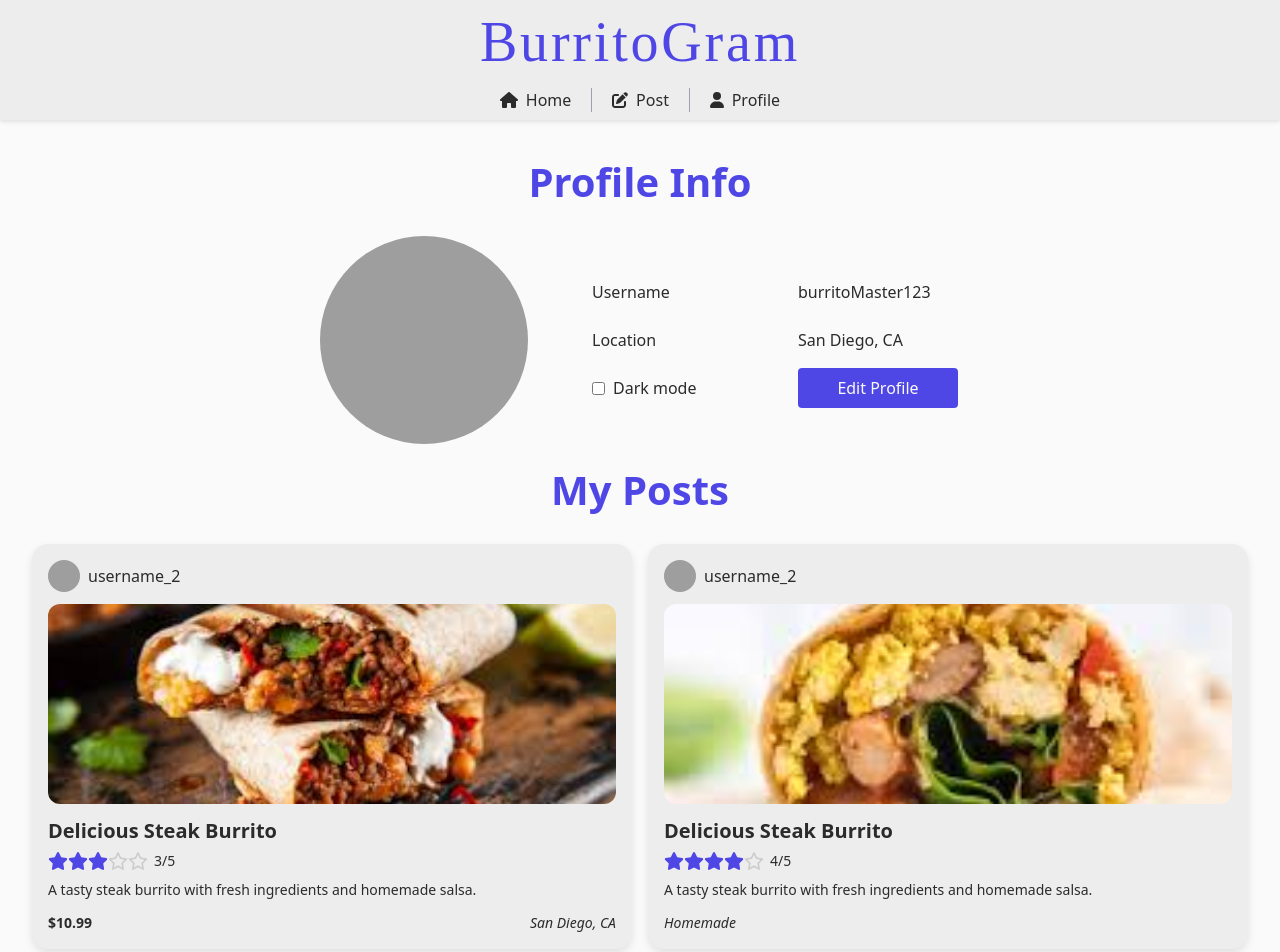
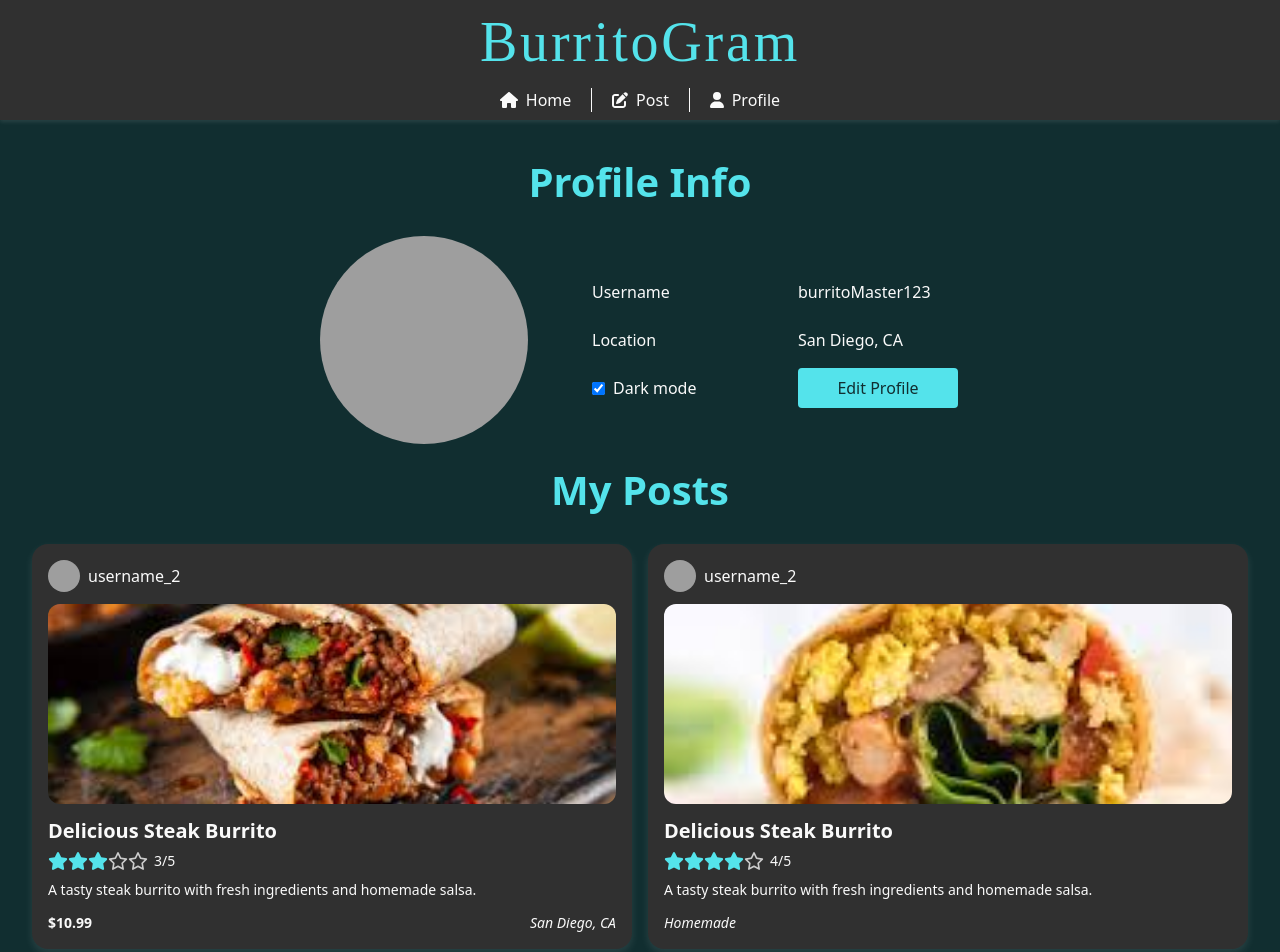
Before and after one commit to ARES-79/CSC437-DeploymentLab, a React (Vite) app in the folder packages/project-frontend/: page /profile in a window 1280 px wide. Shown: the top 952 px of the page. Built offline with nearby package versions, Linux system fonts and the light colour scheme; grey boxes are pictures that could not be loaded; a web font is replaced by a local one.

Commit message:
project- added line clamp and fixed strting of in darkmode bug

```diff
--- a/packages/project-frontend/src/App.jsx
+++ b/packages/project-frontend/src/App.jsx
@@ -1,5 +1,5 @@
 import React from 'react';
-import { useState } from 'react'
+import { useEffect, useState } from 'react'
 import './App.css'
 import Profile from './pages/Profile.jsx';
 import { usePostFetching } from "./utils/usePostFetching.js";
@@ -15,18 +15,20 @@
     username: 'burritoMaster123',
     profilePicture: 'https://upload.wikimedia.org/wikipedia/commons/6/6b/Taka_Shiba.jpg',
     location: 'San Diego, CA',
-    darkMode: false,
+    darkMode: true,
   });
+
+  useEffect(() => {
+    if (user.darkMode) {
+      document.body.classList.add("dark-mode");
+    } else {
+      document.body.classList.remove("dark-mode");
+    }
+  }, [user.darkMode]);
 
   const handleDarkModeToggle = (event) => {
     const isChecked = event.target.checked;
-    updateUser({ darkMode: isChecked })
-
-    if (isChecked) {
-      document.body.classList.add('dark-mode');
-    } else {
-      document.body.classList.remove('dark-mode');
-    }
+    updateUser({ darkMode: isChecked });
   };
 
   const updateUser = (updatedFields) => {
--- a/packages/project-frontend/src/components/BurritoPostCard.css
+++ b/packages/project-frontend/src/components/BurritoPostCard.css
@@ -72,6 +72,13 @@
   font-size: 0.875rem; /* Same */
   color: var(--color-text);
   margin-top: 0.5rem; /* 8px */
+  display: -webkit-box;
+  line-clamp: 2;
+  -webkit-line-clamp: 2; /* Limits to 2 lines */
+  -webkit-box-orient: vertical;
+  overflow: hidden;
+  text-overflow: ellipsis;
+  white-space: normal;
 }
 
 .burrito-details {
```
